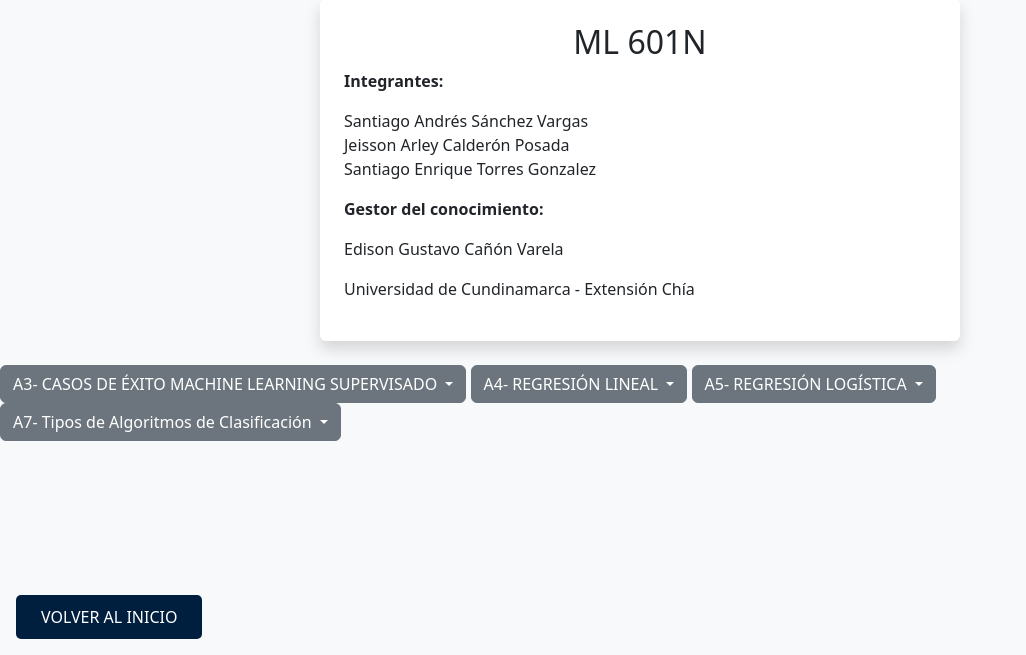
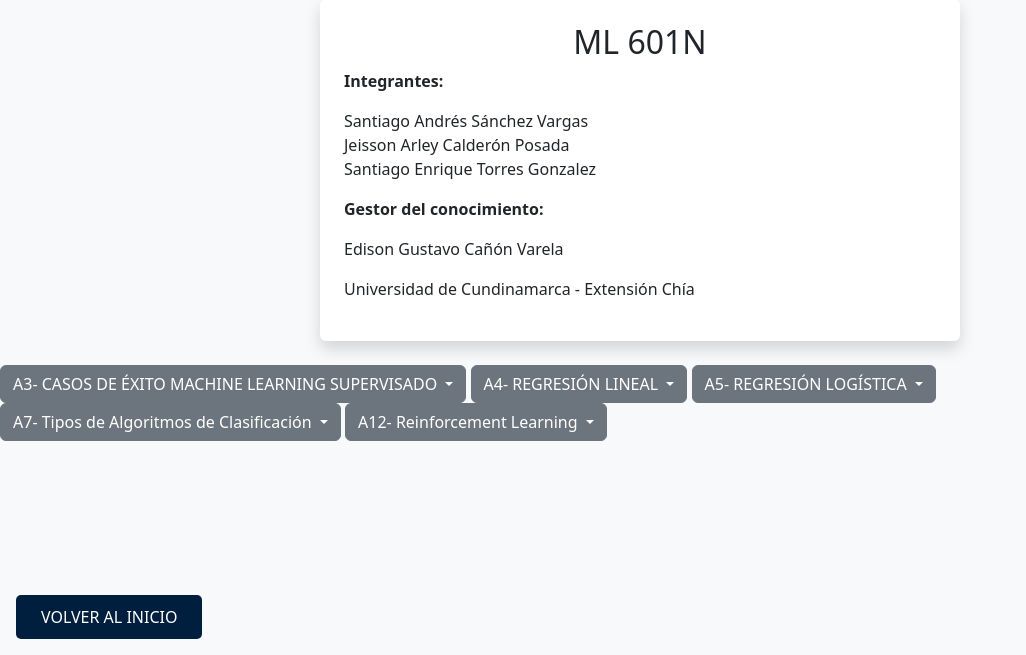
Before and after one commit to SantiagoTorresGonzalez/MachineLearning601N, a Flask app: page / in a window 1280 px wide. Shown: the part 145-800 px from the top of the page, without its empty margins (0-1026 px from the left). Run offline with Flask 3, Linux system fonts and the light colour scheme; parts of the project's set-up code (start-up, migrations or seed data) failed here and were passed over.

Commit message:
11:20 PM, se agregan botones de la rama A12

```diff
--- a/templates/index.html
+++ b/templates/index.html
@@ -68,7 +68,13 @@
                 <li><a class="dropdown-item" href="/ConceptosBasicosRandomForest">Conceptos básicos</a></li>
                 <li><a class="dropdown-item" href="/diabetes">Ejercicio práctico</a></li>
             </ul>
-
+            <button class="btn btn-secondary dropdown-toggle" type="button" data-bs-toggle="dropdown" aria-expanded="false">
+                A12- Reinforcement Learning
+            </button>
+            <ul class="dropdown-menu">
+                <li><a class="dropdown-item" href="/gridworld/teoria">Conceptos básicos</a></li>
+                <li><a class="dropdown-item" href="/gridworld/ejercicio">Ejercicio práctico</a></li>
+            </ul>
         </section>
 
     </main>
```
